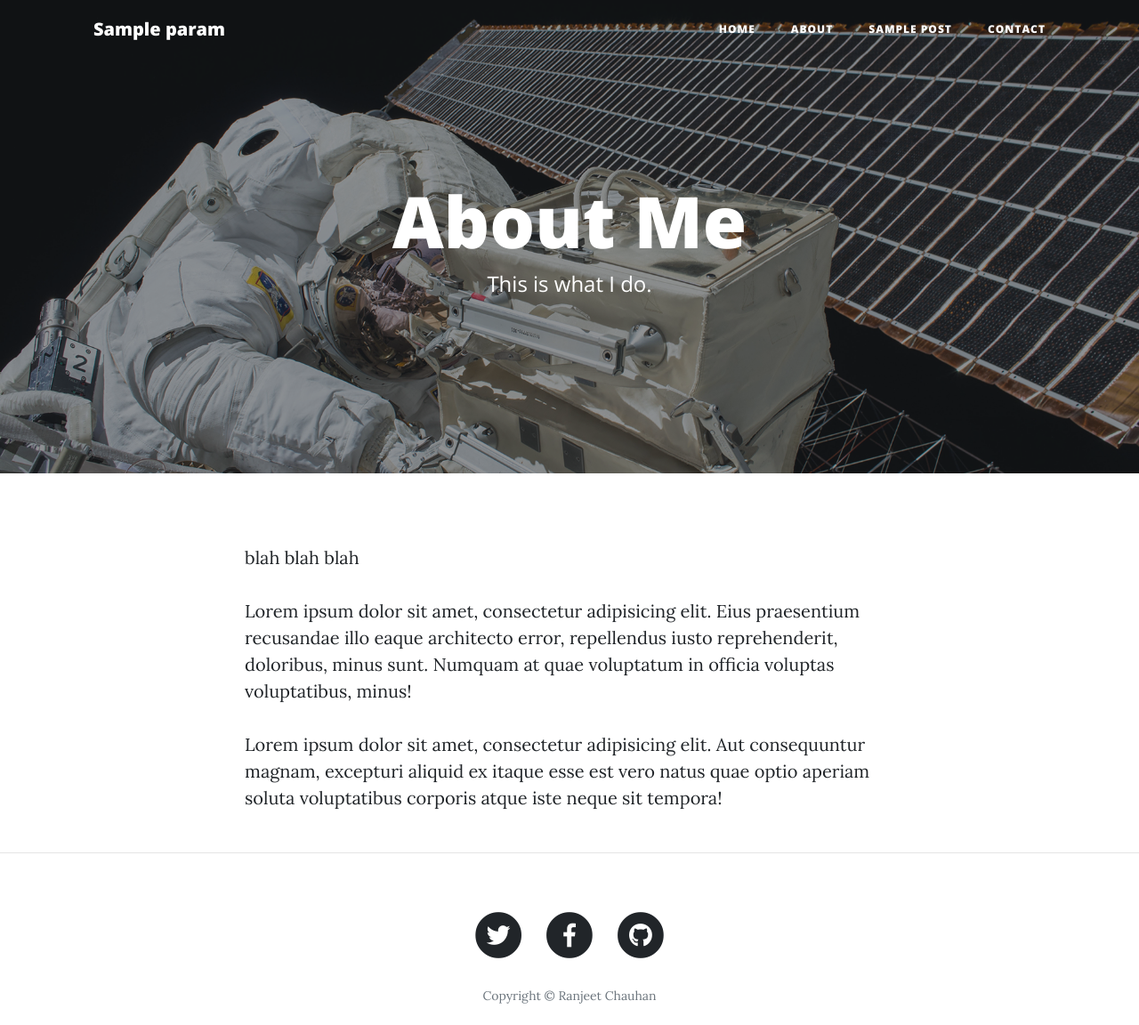
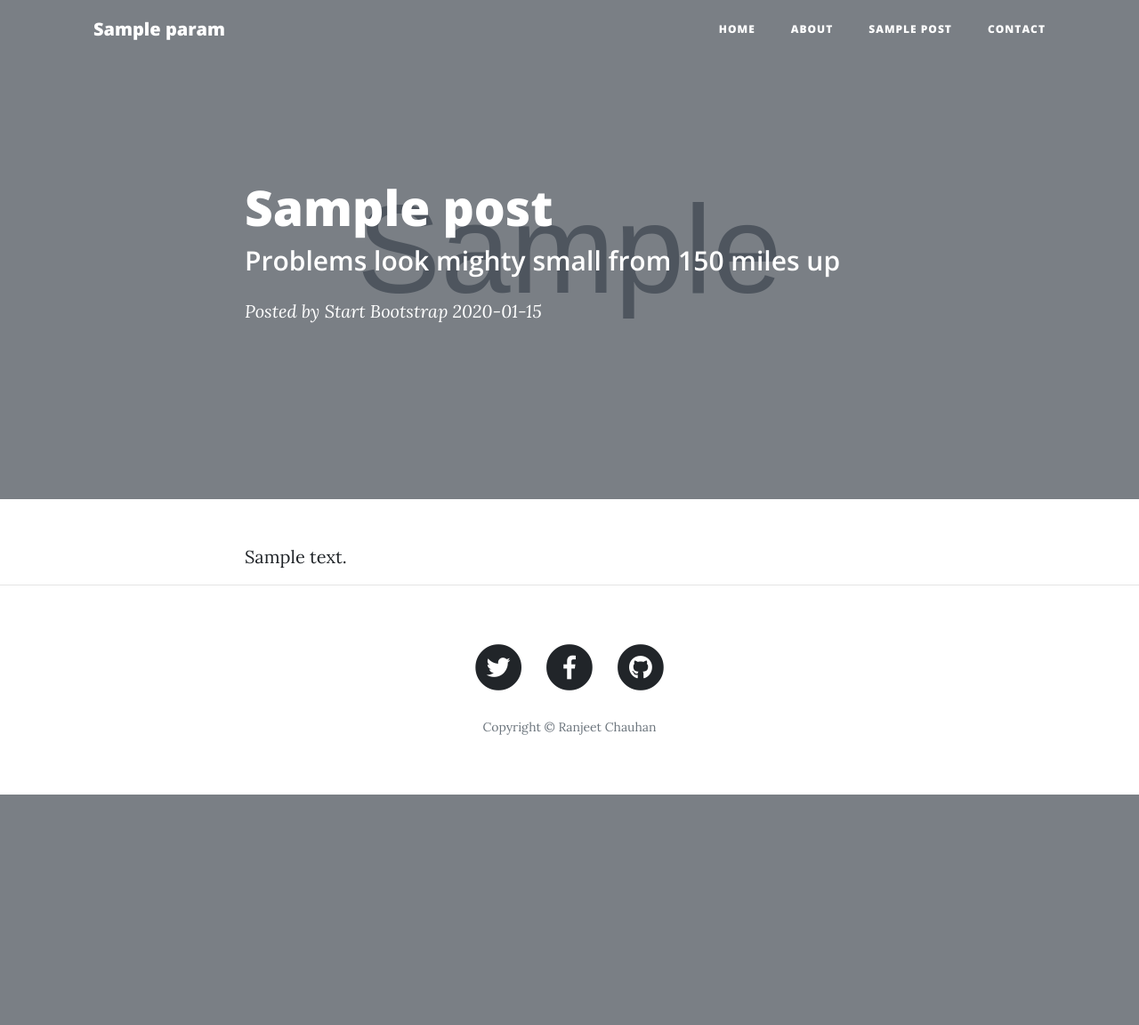
Before and after one commit to ranjeeet/Flask_project, a Flask app: template templates/post.html in a window 1280 px wide. Shown: the top 1152 px of the page at 89% size. After the commit the page ends 893 px from the top, so only its background shows below. Run offline with Flask 2, Linux system fonts and the light colour scheme; tables that the repository leaves empty hold one stand-in row (values such as "Sample post"); the template is opened without the code that fills it: values that come from a table or form of the project are taken from there, most other values are stand-ins (such as "Sample title", 1, 10 or a date in 2020); grey boxes marked "Sample" are stand-in pictures; some libraries are stand-ins or nearby versions.

Commit message:
version 1.2

```diff
--- a/config.json
+++ b/config.json
@@ -10,8 +10,8 @@
     "gh_url":"https://github.com/myblog",
     "blog_name":"My Blog",
     "sub_hd":"This is my blog",
-    "gmail-user":"ranjeet16csu288@ncuindia.edu",
-    "gmail-password":""
+    "gmail-user":"chauhanshab00700@gmail.com",
+    "gmail-password":"!!@@##"
 
 
 
--- a/main.py
+++ b/main.py
@@ -42,6 +42,15 @@ class Contacts(db.Model):
     email = db.Column(db.String(20), nullable=False)
 
 
+class Posts(db.Model):
+    sno = db.Column(db.Integer, primary_key=True)
+    title = db.Column(db.String(80), unique=False, nullable=False)
+    slug = db.Column(db.String(120), nullable=False)
+    content = db.Column(db.String(120),  nullable=False)
+    date = db.Column(db.String(12))
+    img_file = db.Column(db.String(120), nullable=False)
+
+
 @app.route("/")
 def home():
     return render_template('index.html', params=params)
@@ -52,9 +61,11 @@ def about():
     return render_template('about.html', params=params)
 
 
-@app.route("/post")
-def post():
-    return render_template('post.html', params=params)
+@app.route("/post/<string:post_slug>", methods=['GET'])
+def post_route(post_slug):
+    post = Posts.query.filter_by(slug=post_slug).first()
+
+    return render_template('post.html', params=params, post=post)
 
 
 @app.route("/con", methods=['GET', 'POST'])
--- a/templates/layout.html
+++ b/templates/layout.html
@@ -8,7 +8,7 @@
   <meta name="description" content="">
   <meta name="author" content="">
 
-  <title>{{params['blog_name']}}</title>
+  <title  href="/">{{params['blog_name']}}</title>
 
   <!-- Bootstrap core CSS -->
   <link href="{{ url_for('static', filename='vendor/bootstrap/css/bootstrap.min.css') }}" rel="stylesheet">
--- a/templates/post.html
+++ b/templates/post.html
@@ -1,29 +1,37 @@
 {% extends "layout.html" %}
 {% block body %}
+
   <!-- Page Header -->
-    <header class="masthead" style="background-image: url('{{ url_for('static', filename='img/post-bg.jpg') }}')">
+  {% set fname = 'img/' + post.img_file %}
+  <header class="masthead" style="background-image: url('{{ url_for('static', filename=fname) }}')">
     <div class="overlay"></div>
     <div class="container">
       <div class="row">
         <div class="col-lg-8 col-md-10 mx-auto">
-            <div class="page-heading">
-              <h1>About Me</h1>
-              <span class="subheading">This is what I do.</span>
+          <div class="post-heading">
+            <h1>{{post.title}}</h1>
+            <h2 class="subheading">Problems look mighty small from 150 miles up</h2>
+            <span class="meta">Posted by
+              <a href="#">Start Bootstrap</a>
+              {{post.date}}</span>
           </div>
         </div>
       </div>
     </div>
   </header>
 
-    <!-- Main Content -->
+  <!-- Post Content -->
+  <article>
     <div class="container">
       <div class="row">
         <div class="col-lg-8 col-md-10 mx-auto">
-          <p>blah blah blah</p>
-          <p>Lorem ipsum dolor sit amet, consectetur adipisicing elit. Eius praesentium recusandae illo eaque architecto error, repellendus iusto reprehenderit, doloribus, minus sunt. Numquam at quae voluptatum in officia voluptas voluptatibus, minus!</p>
-          <p>Lorem ipsum dolor sit amet, consectetur adipisicing elit. Aut consequuntur magnam, excepturi aliquid ex itaque esse est vero natus quae optio aperiam soluta voluptatibus corporis atque iste neque sit tempora!</p>
+          {{post.content}}
+
         </div>
       </div>
     </div>
+  </article>
+
+
 
    {% endblock %}
```
Lines whose indentation alone changed are shown as unchanged.
